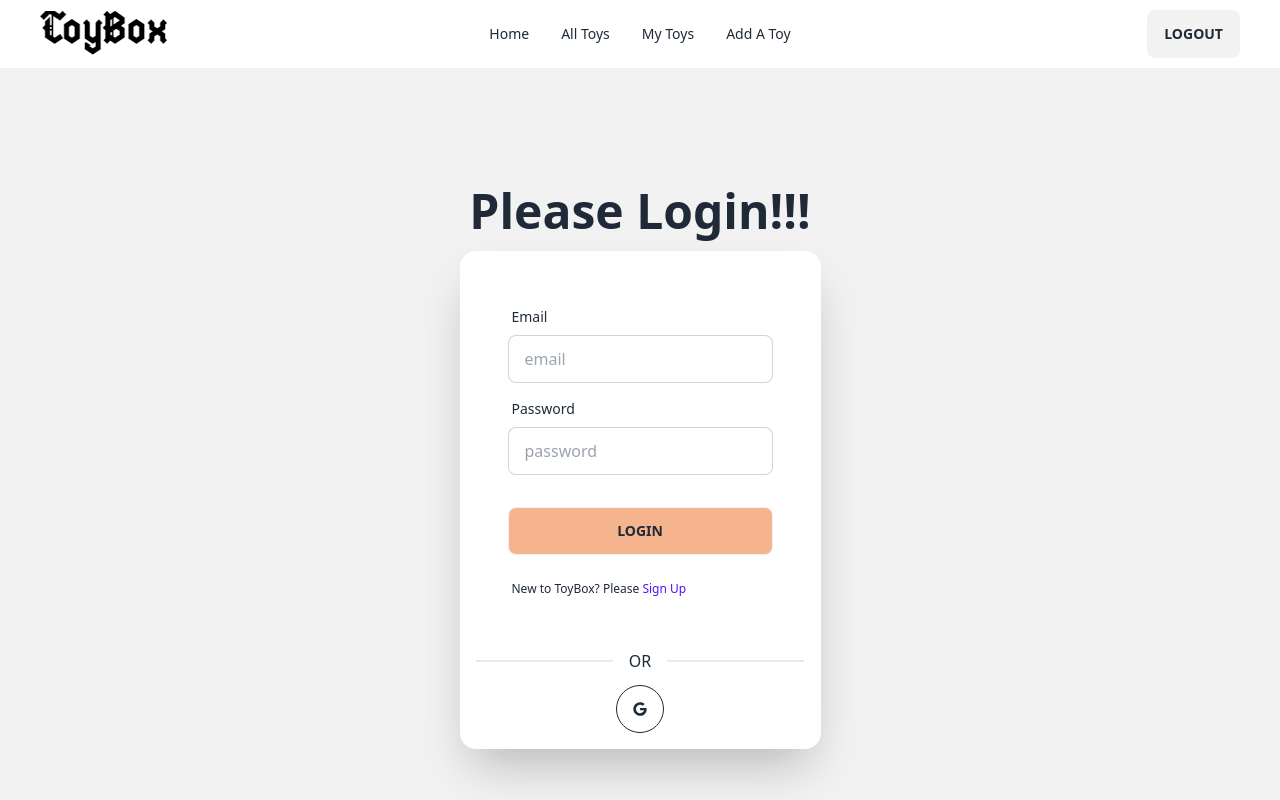
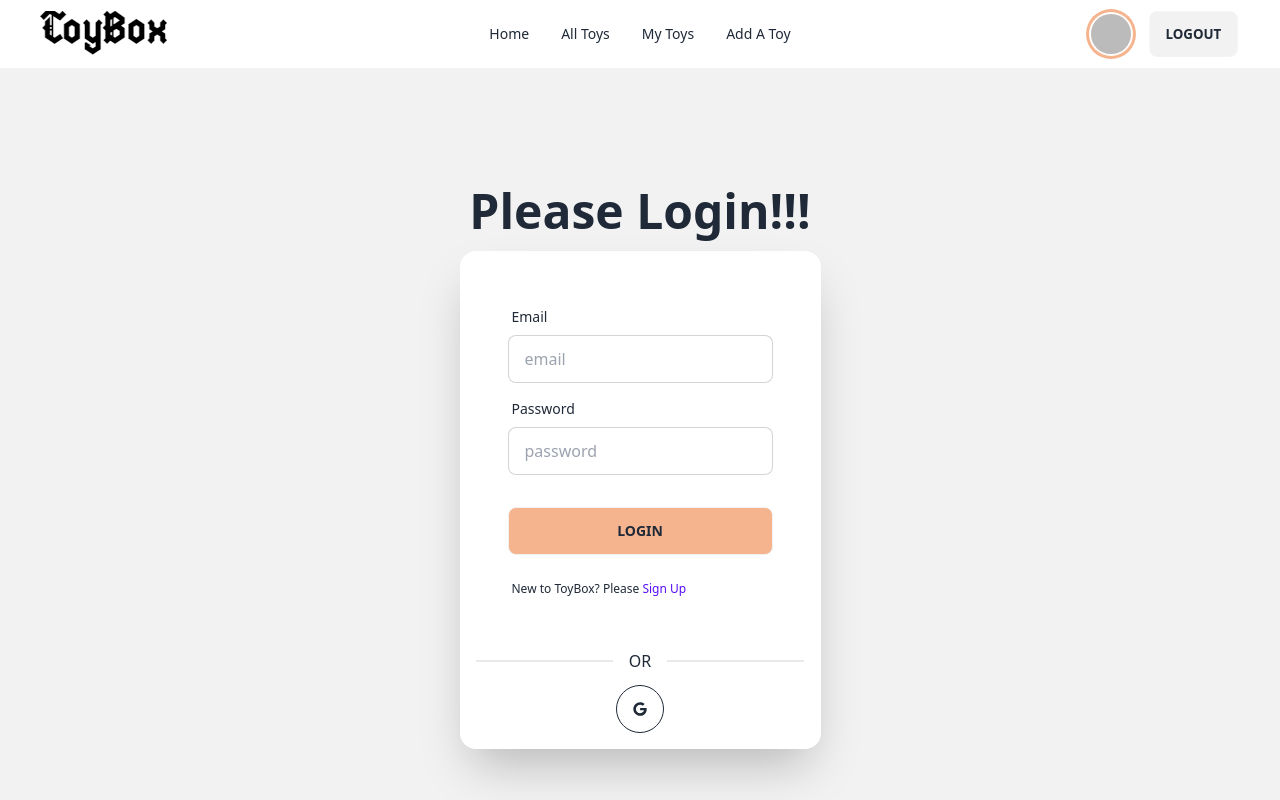
Before and after one commit to Ahana-Nandi-Tultul/ToyBox-Client, a React (Vite) app: page /login in a window 1280 px wide. Shown: the top 800 px of the page. Built offline with nearby package versions, Linux system fonts and the light colour scheme; no server answers; sample sign-in values are in the browser's storage.

Commit message:
fix navber, add user img and tooltip

```diff
--- a/package.json
+++ b/package.json
@@ -18,6 +18,7 @@
     "react-icons": "^4.10.1",
     "react-router-dom": "^6.15.0",
     "react-tabs": "^6.0.2",
+    "react-tooltip": "^5.21.1",
     "sweetalert2": "^11.7.27"
   },
   "devDependencies": {
--- a/src/main.jsx
+++ b/src/main.jsx
@@ -6,6 +6,7 @@
 } from "react-router-dom";
 import router from './routes/Routes.jsx';
 import AuthProvider from './providers/AuthProvider';
+import 'react-tooltip/dist/react-tooltip.css'
 
 ReactDOM.createRoot(document.getElementById('root')).render(
   <AuthProvider>
--- a/src/pages/shared/Navbar/Navber.jsx
+++ b/src/pages/shared/Navbar/Navber.jsx
@@ -2,9 +2,12 @@
 import logo from '../../../assets/logo.png';
 import { Link } from 'react-router-dom';
 import { AuthContext } from '../../../providers/AuthProvider';
+import { FaUserCircle } from 'react-icons/fa';
+import { Tooltip } from 'react-tooltip'
 
 const Navber = () => {
     const {user, logout} = useContext(AuthContext);
+    // console.log(user);
     const handleLogout = () => {
         logout()
         .then(() => {})
@@ -14,8 +17,12 @@
     const navLink = <>
         <li><Link to="/">Home</Link></li>
         <li><Link to="/allToys">All Toys</Link></li>
-        <li><Link to="/myToys">My Toys</Link></li>
-        <li><Link to="/addAToy">Add A Toy</Link></li>
+        {
+            user && <>
+             <li><Link to="/myToys">My Toys</Link></li>
+            <li><Link to="/addAToy">Add A Toy</Link></li>
+            </>
+        }
     </>
     return (
         <div className="navbar bg-base-100 md:px-10">
@@ -24,8 +31,31 @@
                 <label tabIndex={0} className="btn btn-ghost lg:hidden">
                     <svg xmlns="http://www.w3.org/2000/svg" className="h-5 w-5" fill="none" viewBox="0 0 24 24" stroke="currentColor"><path strokeLinecap="round" strokeLinejoin="round" strokeWidth="2" d="M4 6h16M4 12h8m-8 6h16" /></svg>
                 </label>
-                <ul tabIndex={0} className="menu menu-sm dropdown-content mt-3 z-[1] p-2 shadow bg-base-100 rounded-box w-52">
+                <ul tabIndex={0} className="menu menu-sm dropdown-content mt-3 z-[1] p-2
+                shadow bg-base-100 rounded-box w-52 flex lg:hidden">
                     {navLink}
+                    <div className="navbar-end menu menu-sm">
+                    {
+                    user ? <>
+                    <div className="avatar mr-4 mb-2">
+                        <div className="w-10 h-10 rounded-full ring ring-[#f5b48e] ring-offset-2">
+                            {
+                                user?.photoURL ?
+                                <img src={user?.photoURL}
+                                className='me-2 bg-dark text-white'
+                                data-tooltip-id="my-tooltip" data-tooltip-content={user?.displayName}/>
+                                :<FaUserCircle data-tooltip-content={user?.displayName}/>
+                            }
+                            <Tooltip id="my-tooltip" className='bg-black text-white z-20' />
+
+                        </div>
+                    </div>
+                    <button className='btn' onClick={handleLogout}>Logout</button>
+                    </>
+                    :<Link to="/login" className="btn">Login</Link>
+                }
+
+            </div>
                 </ul>
                 </div>
                 <img src={logo} alt="" />
@@ -35,9 +65,21 @@
                     {navLink}
                 </ul>
             </div>
-            <div className="navbar-end">
+            <div className="navbar-end hidden lg:flex">
                 {
                     user ? <>
+                    <div className="avatar mr-4">
+                        <div className="w-10 h-10 rounded-full ring ring-[#f5b48e] ring-offset-2">
+                            {
+                                user?.photoURL ?
+                                <img src={user?.photoURL}
+                                className='me-2 bg-dark text-white'
+                                data-tooltip-id="my-tooltip" data-tooltip-content={user?.displayName}/>
+                                :<FaUserCircle data-tooltip-content={user?.displayName}/>
+                            }
+                           <Tooltip id="my-tooltip" className='bg-black text-white z-20' />
+                        </div>
+                    </div>
                     <button className='btn' onClick={handleLogout}>Logout</button>
                     </>
                     :<Link to="/login" className="btn">Login</Link>
```
Also changed, not shown: 1 other file (tests, documents, lock files or other folders).
